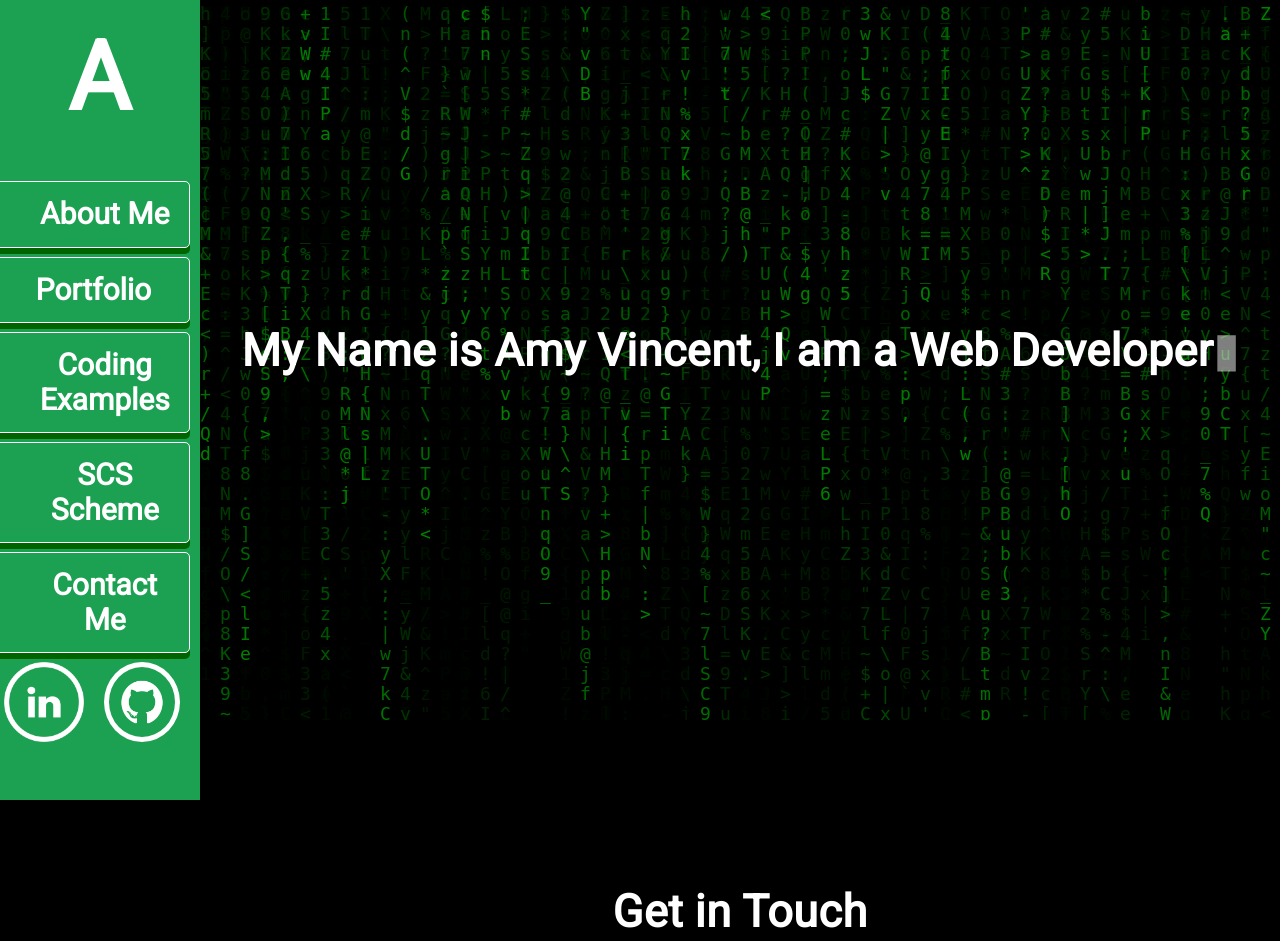
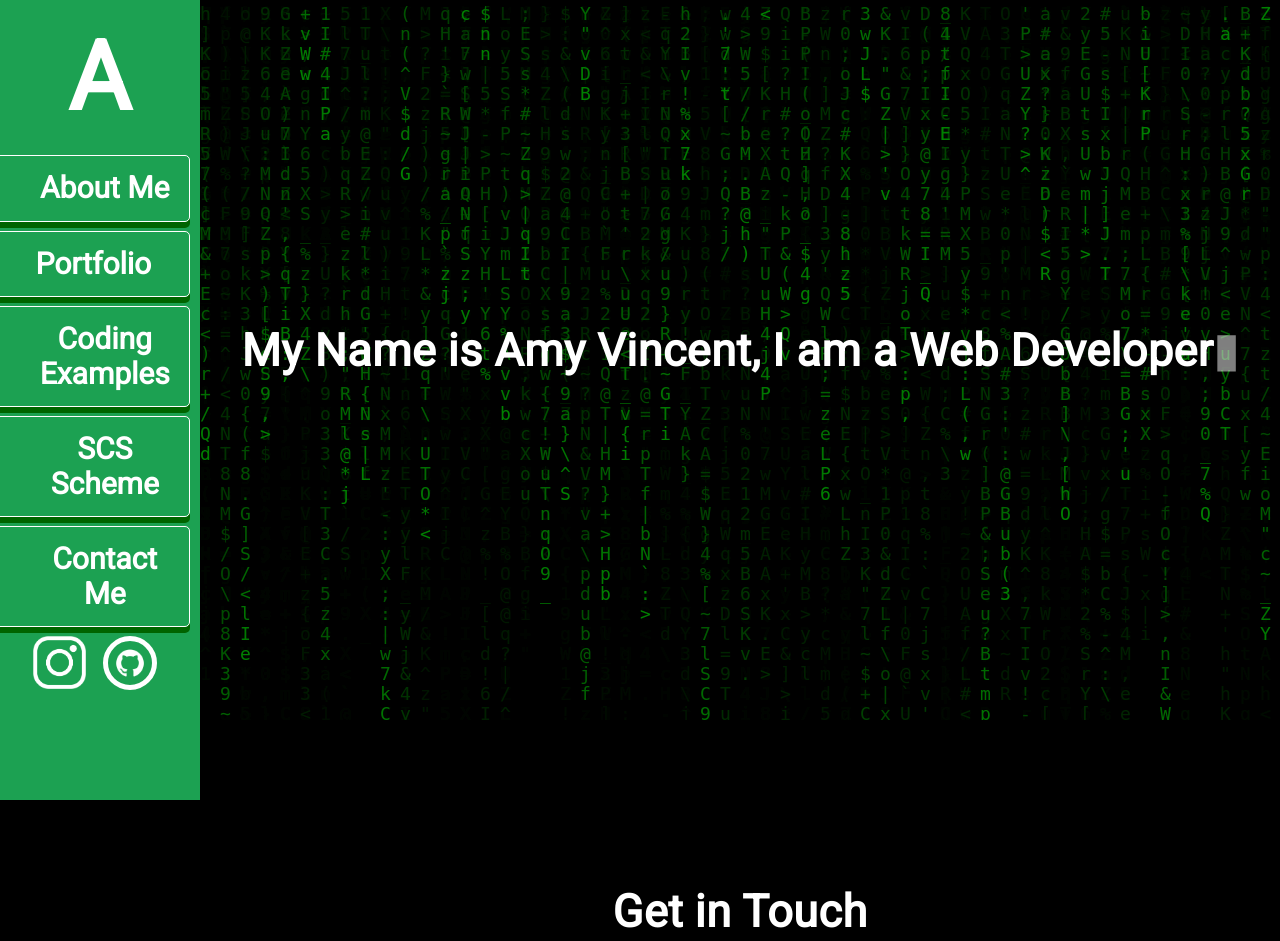
Before and after one commit to Blackadder1712/Portfolio, a PHP site: page / in a window 1280 px wide. Shown: the top 941 px of the page. Run offline with PHP 8.4, Linux system fonts and the light colour scheme; some libraries are stand-ins or nearby versions.

Commit message:
social media links
altered social media links so they fit in all viewport sizes, also added them to the drop down menu

```diff
--- a/css/style.css
+++ b/css/style.css
@@ -154,6 +154,14 @@ span {
 .socials {
   display: flex;
   flex-direction: row;
+  margin-left: 30px;
+}
+
+.socials-small {
+  display: flex;
+  flex-direction: row;
+  margin-left: 30%;
+  padding-bottom: 2%;
 }
 
 .linkbtn {
@@ -833,6 +870,10 @@ h2 {
     height: 100%;
     background-color: #1ca152;
   }
+  .pages {
+    padding-top: 0px;
+    margin-top: -10px;
+  }
   .pages .nav-link-3 {
     padding-right: 29px;
   }
@@ -863,6 +904,14 @@ h2 {
     padding: 15px;
     margin-left: -15px;
     cursor: pointer;
+  }
+  .linkbtn {
+    width: 31%;
+    height: 31%;
+  }
+  .gitbtn {
+    width: 26%;
+    height: 26%;
   }
   .main-pages button {
     text-decoration: none;
--- a/index.html
+++ b/index.html
@@ -35,6 +35,11 @@
                                     <a href="coding.html">Coding Examples</a>
                                     <a href="scs.html">SCS Scheme</a>
                                     <a href="index.html#contact-form">Contact Me</a>
+                                    <div class="socials-small">
+                                      <input type="image" src="img/linkdn.png"  alt="Image of linkdn icon" class="linkbtn-small">
+                                      <input type="image" src="img/git.png"  alt="Image of github icon" class="gitbtn-small">
+
+                                     </div>
                                 </div>
                                 </div>
 
--- a/partials/_base-styles.scss
+++ b/partials/_base-styles.scss
@@ -197,6 +197,15 @@ z-index: 4;
 {
   display: flex;
   flex-direction: row;
+  margin-left:30px
+}
+
+.socials-small
+{
+  display: flex;
+  flex-direction: row;
+  margin-left:30%;
+  padding-bottom: 2%;
 }
 .linkbtn
 {
@@ -206,6 +215,26 @@ z-index: 4;
  margin-left:2%;
  background-color: transparent;
 
+
+
+}
+
+.linkbtn-small
+{
+height:20%;
+ width:20%;
+ margin-right:10%;
+ margin-left:2%;
+ background-color: transparent;
+
+
+}
+
+.linkbtn-small:hover
+{
+
+  border-radius:20%;
+  background-color: lightgreen;
 
 }
 
@@ -220,6 +249,27 @@ z-index: 4;
  border-radius: 100%;
  border-width:5px;
 
+}
+
+
+.gitbtn-small
+{
+
+ height:17%;
+ width:17%;
+ color:black;
+ border-style: solid;
+ border-color:white ;
+ border-radius: 100%;
+ border-width:5px;
+
+}
+
+.gitbtn-small:hover
+{
+  border-color: white;
+  border-radius: 100%;
+  background-color: lightgreen;
 }
 .gitbtn:hover
 {
--- a/partials/_media-queries.scss
+++ b/partials/_media-queries.scss
@@ -190,6 +190,12 @@ margin-top:800px
 
   }
 
+  .pages
+  {
+    padding-top: 0px;
+    margin-top:-10px
+  }
+
   .pages .nav-link-3
 {
   padding-right:29px
@@ -243,6 +249,18 @@ margin-top:800px
      cursor: pointer
 
 
+  }
+
+  .linkbtn
+  {
+    width:31%;
+    height:31%
+  }
+
+  .gitbtn
+  {
+    width:26%;
+    height:26%
   }
 
 
```
Also changed, not shown: other parts of css/style.css (+29 -0 lines), img/linkdn.png, 1 other file.
